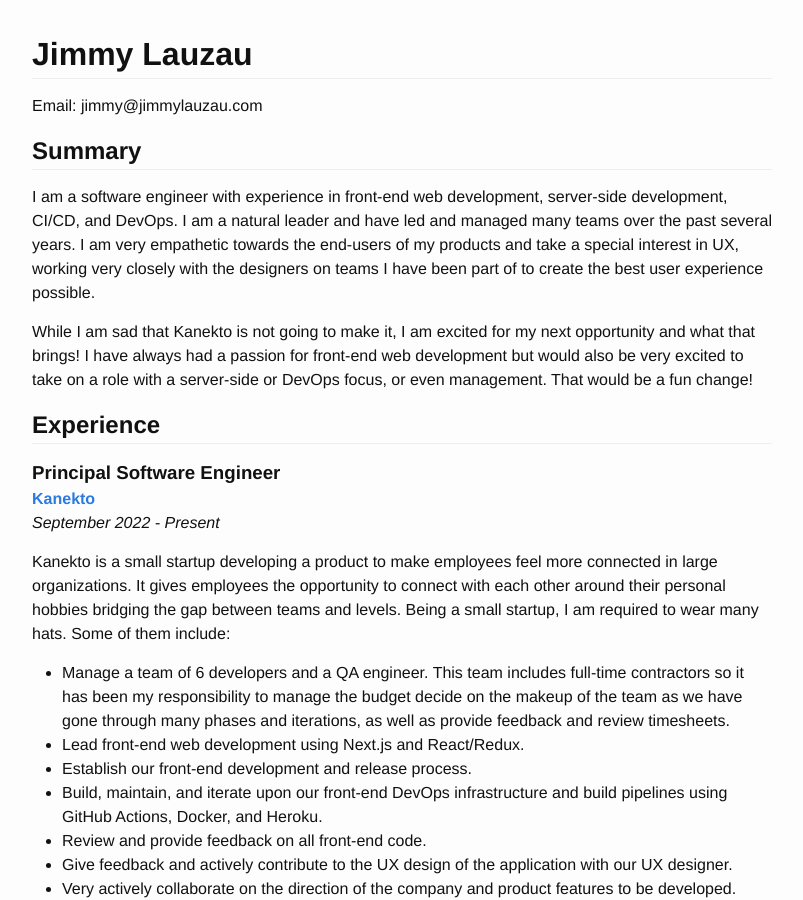
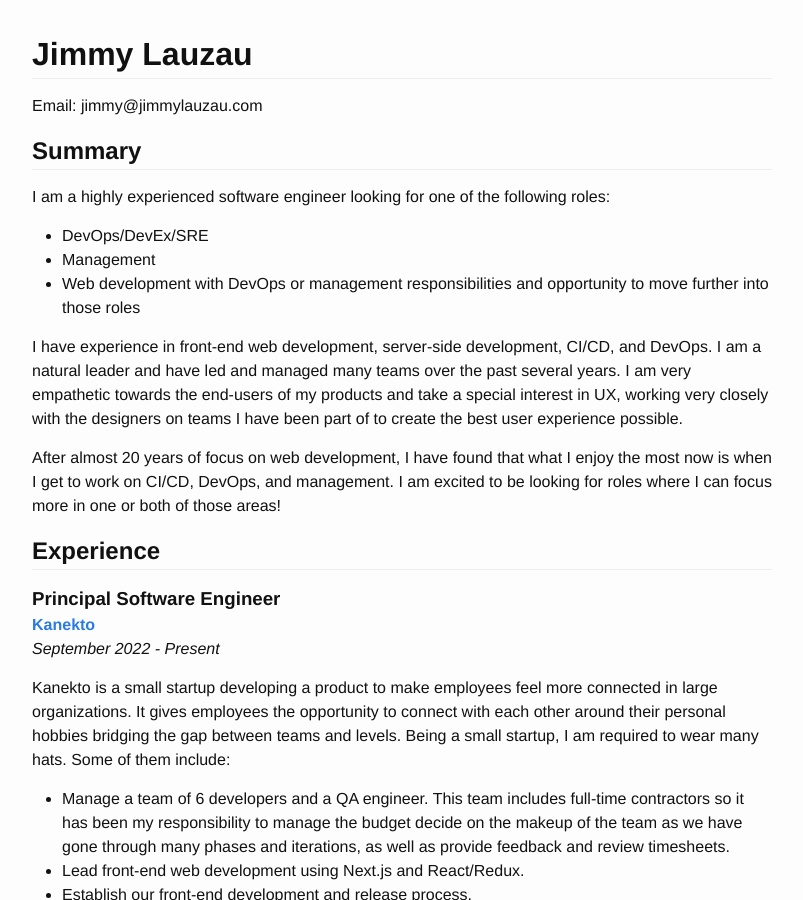
Before and after one commit to jimmay5469/jimmay5469.github.io, a Jekyll site: the page built from resume.md, in a window 1280 px wide and 900 px high. Shown: the whole window, without its empty margins (238-1041 px from the left). Built offline with Jekyll 4.4.1, drawn with Linux system fonts in a browser that asks for light colours.

Commit message:
Rewrite my resume summary

```diff
--- a/_includes/resume.md
+++ b/_includes/resume.md
@@ -8,9 +8,14 @@
 Summary
 ----------
 
-I am a software engineer with experience in front-end web development, server-side development, CI/CD, and DevOps. I am a natural leader and have led and managed many teams over the past several years. I am very empathetic towards the end-users of my products and take a special interest in UX, working very closely with the designers on teams I have been part of to create the best user experience possible.
+I am a highly experienced software engineer looking for one of the following roles:
+- DevOps/DevEx/SRE
+- Management
+- Web development with DevOps or management responsibilities and opportunity to move further into those roles
 
-While I am sad that Kanekto is not going to make it, I am excited for my next opportunity and what that brings! I have always had a passion for front-end web development but would also be very excited to take on a role with a server-side or DevOps focus, or even management. That would be a fun change!
+I have experience in front-end web development, server-side development, CI/CD, and DevOps. I am a natural leader and have led and managed many teams over the past several years. I am very empathetic towards the end-users of my products and take a special interest in UX, working very closely with the designers on teams I have been part of to create the best user experience possible.
+
+After almost 20 years of focus on web development, I have found that what I enjoy the most now is when I get to work on CI/CD, DevOps, and management. I am excited to be looking for roles where I can focus more in one or both of those areas!
 
 
 Experience
```
